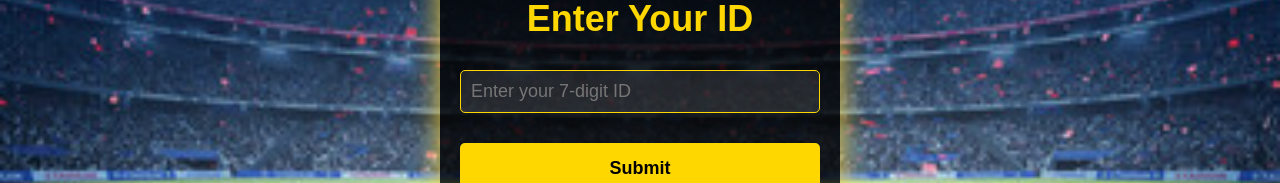
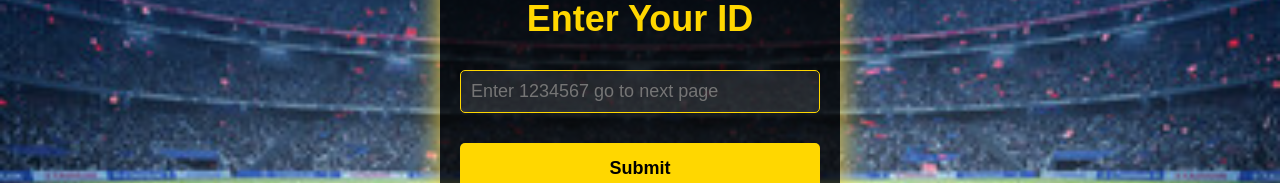
Before and after one commit to TamilarasanG17/IPL-Aution, a website: page public/index1.html in a window 1280 px wide. Shown: the part 366-549 px from the top of the page. Drawn offline with Linux system fonts and the light colour scheme.

Commit message:
Update ID input placeholder text

```diff
--- a/public/index1.html
+++ b/public/index1.html
@@ -92,7 +92,7 @@
         <img src="logo.jpeg" alt="Logo" class="logo">
         <h1>Enter Your ID</h1>
         <div class="form">
-            <input type="text" id="id-input" placeholder="Enter your 7-digit ID" maxlength="7">
+            <input type="text" id="id-input" placeholder="Enter 1234567 go to next page" maxlength="7">
             <button class="submit-btn" onclick="checkID()">Submit</button>
         </div>
     </div>
```
